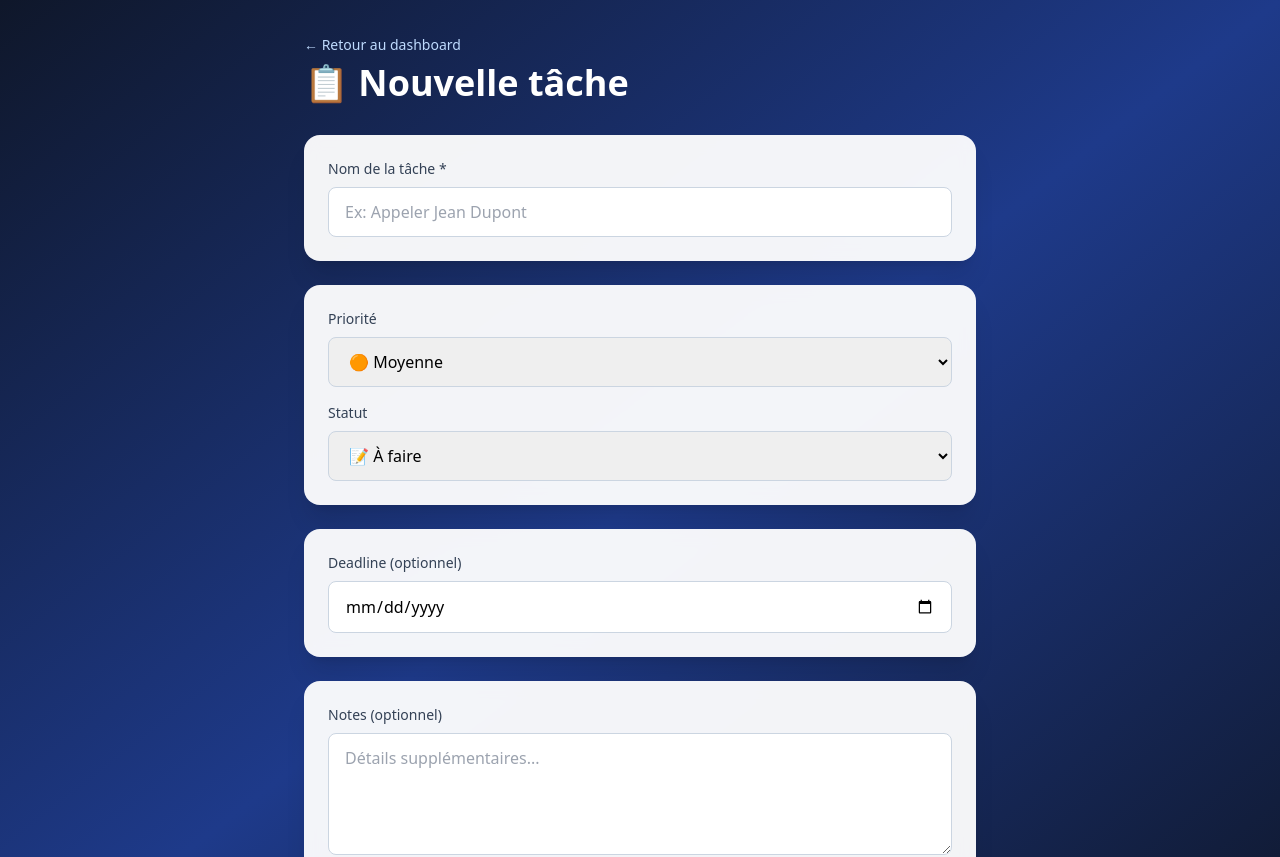
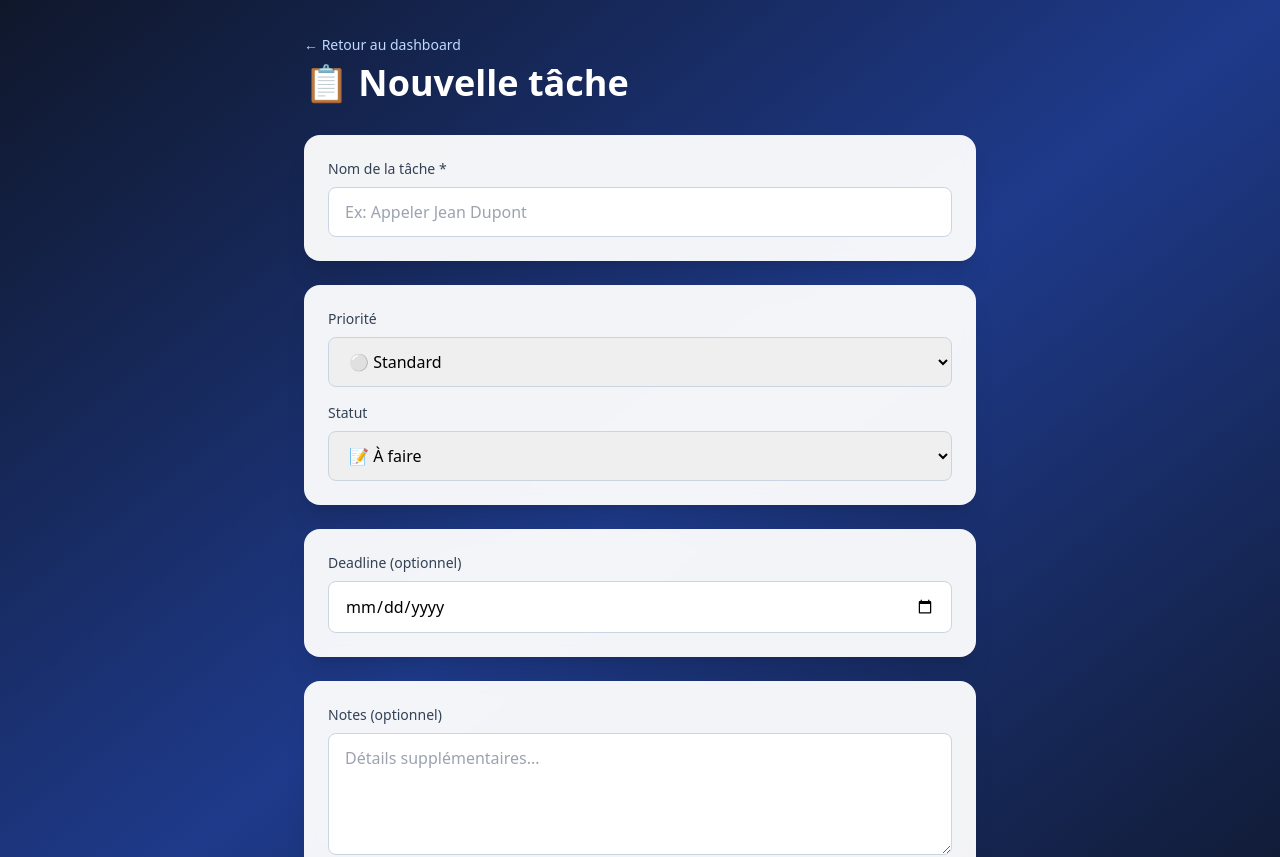
Before and after one commit to lamarmottedigital/lmd-command-center, a Next.js app: page /taches/new in a window 1280 px wide. Shown: the top 857 px of the page. Built offline with nearby package versions, Linux system fonts and the light colour scheme; no server answers.

Commit message:
Update page.tsx

```diff
--- a/app/taches/new/page.tsx
+++ b/app/taches/new/page.tsx
@@ -16,7 +16,7 @@ export default function NewTache() {
   const [error, setError] = useState('');
 
   const [name, setName] = useState('');
-  const [priorite, setPriorite] = useState('moyenne');
+  const [priorite, setPriorite] = useState('Standard');
   const [statut, setStatut] = useState('todo');
   const [source, setSource] = useState('manuel');
   const [deadline, setDeadline] = useState('');
@@ -101,9 +101,10 @@ export default function NewTache() {
                 onChange={(e) => setPriorite(e.target.value)}
                 className="w-full px-4 py-3 border border-slate-300 rounded-lg focus:ring-2 focus:ring-blue-500"
               >
-                <option value="haute">🔴 Haute</option>
-                <option value="moyenne">🟠 Moyenne</option>
-                <option value="basse">🔵 Basse</option>
+                <option value="Urgent">🔴 Urgent</option>
+                <option value="À Planifier">🟡 À Planifier</option>
+                <option value="À Valider">🔵 À Valider</option>
+                <option value="Standard">⚪ Standard</option>
               </select>
             </div>
 
```
